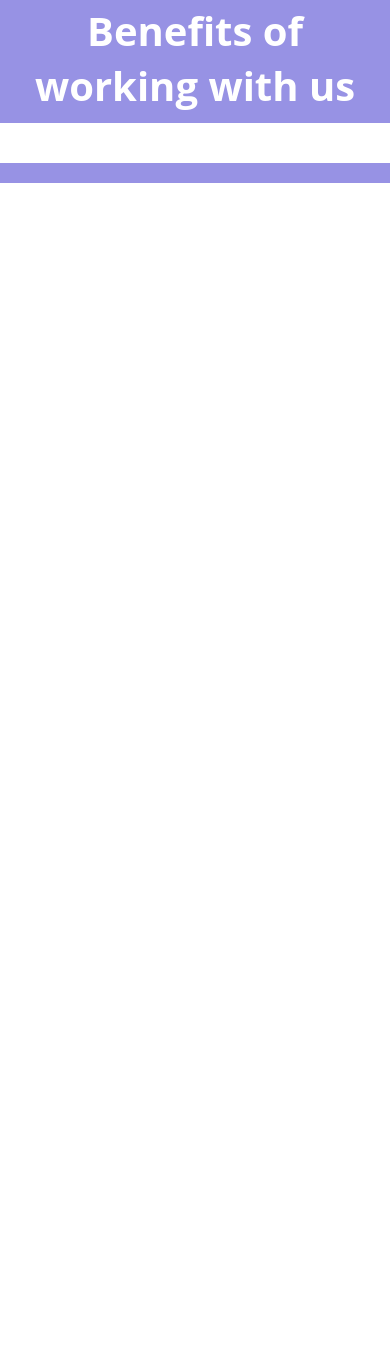
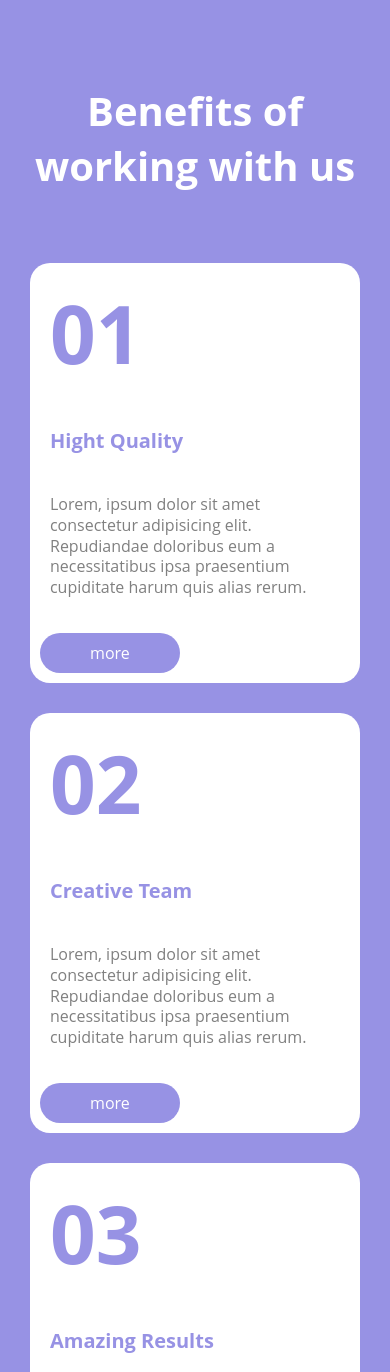
Before and after one commit to FraBona/htmlcss-responsive-layout, a plain HTML site: page index.html in a window 390 px wide. Shown: the part 6001-7373 px from the top of the page. Before the commit the page ends 6214 px from the top, so only its background shows below. Drawn offline with Linux system fonts and the light colour scheme.

Commit message:
commit-section-benefit-dekstop-mobile

```diff
--- a/css/main.css
+++ b/css/main.css
@@ -246,17 +246,41 @@ main{
 
 .benefit{
   background-color: var(--purple);
+  padding: 40px 20px;
 }
 
 .cont-benefit-title > h2{
   text-align: center;
   color: var(--light);
   font-size: 40px;
+  padding: 40px 0;
 }
 
 .bg-white{
   background-color: var(--light);
+  border-radius: 20px;
 }
+
+.bg-white > * {
+  padding: 15px 10px;
+  margin: 10px 10px;
+}
+
+.bg-white > h2 {
+  font-size: 80px;
+  color: var(--purple);
+}
+
+.bg-white > h4{
+  font-size: 20px;
+  color: var(--purple);
+}
+
+.bg-white > p{
+  color: grey;
+  line-height: 1.3em;
+}
+
 
 
 /*UTILITY CLASSES*/
@@ -286,6 +310,13 @@ main{
   color: white;
   text-align: center;
   padding: 0 40px;
+}
+
+.btn-benefit{
+  background-color: var(--purple);
+  color: white;
+  text-align: center;
+  padding: 0 50px;
 }
 /*LAYOUT*/
 .container {
@@ -384,6 +415,11 @@ main{
   .cont-paragraph > h3{
     font-size: 50px;
   }
+
+  /*SECTION BENEFIT*/
+  .benefit__col4{
+    flex-basis: 50%;
+  }
 }
 
 /*SECTION HERO*/
--- a/index.html
+++ b/index.html
@@ -248,9 +248,60 @@
           <div class="col-12 cont-benefit-title ">
             <h2>Benefits of working with us</h2>
           </div>
-          <div class="col-4 bg-white"></div>
-          <div class="col-4 bg-white"></div>
-          <div class="col-4"></div>
+
+          <div class="col-4 benefit__col4">
+            <div class="bg-white">
+              <h2>01</h2>
+              <h4>Hight Quality</h4>
+              <p>Lorem, ipsum dolor sit amet consectetur adipisicing elit. Repudiandae doloribus eum a necessitatibus ipsa praesentium cupiditate harum quis alias rerum.</p>
+              <a href="" class="btn btn-benefit">more</a>
+            </div>
+          </div>
+
+          <div class="col-4 benefit__col4">
+            <div class="bg-white">
+              <h2>02</h2>
+              <h4>Creative Team</h4>
+              <p>Lorem, ipsum dolor sit amet consectetur adipisicing elit. Repudiandae doloribus eum a necessitatibus ipsa praesentium cupiditate harum quis alias rerum.</p>
+              <a href="" class="btn btn-benefit">more</a>
+            </div>
+          </div>
+
+          <div class="col-4 benefit__col4">
+            <div class="bg-white">
+              <h2>03</h2>
+              <h4>Amazing Results</h4>
+              <p>Lorem, ipsum dolor sit amet consectetur adipisicing elit. Repudiandae doloribus eum a necessitatibus ipsa praesentium cupiditate harum quis alias rerum.</p>
+              <a href="" class="btn btn-benefit">more</a>
+            </div>
+          </div>
+
+          <div class="col-4 benefit__col4">
+            <div class="bg-white">
+              <h2>04</h2>
+              <h4>Best Pricing</h4>
+              <p>Lorem, ipsum dolor sit amet consectetur adipisicing elit. Repudiandae doloribus eum a necessitatibus ipsa praesentium cupiditate harum quis alias rerum.</p>
+              <a href="" class="btn btn-benefit">more</a>
+            </div>
+          </div>
+
+          <div class="col-4 benefit__col4">
+            <div class="bg-white">
+              <h2>05</h2>
+              <h4>Innovations</h4>
+              <p>Lorem, ipsum dolor sit amet consectetur adipisicing elit. Repudiandae doloribus eum a necessitatibus ipsa praesentium cupiditate harum quis alias rerum.</p>
+              <a href="" class="btn btn-benefit">more</a>
+            </div>
+          </div>
+
+          <div class="col-4 benefit__col4">
+            <div class="bg-white">
+              <h2>06</h2>
+              <h4>24/7 Support</h4>
+              <p>Lorem, ipsum dolor sit amet consectetur adipisicing elit. Repudiandae doloribus eum a necessitatibus ipsa praesentium cupiditate harum quis alias rerum.</p>
+              <a href="" class="btn btn-benefit">more</a>
+            </div>
+          </div>
         </div>
       </div>
     </section>
```
